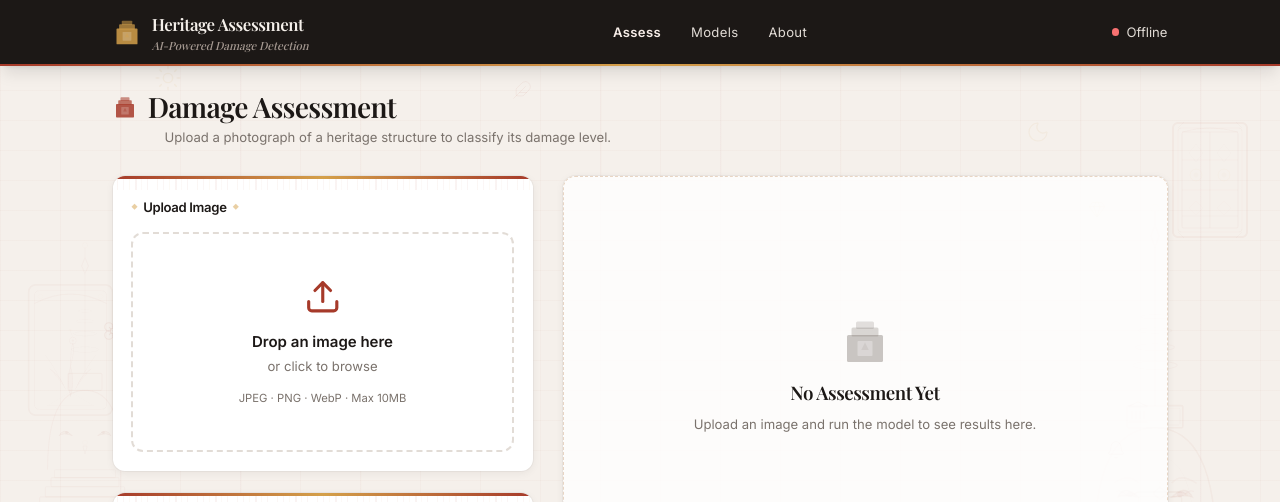
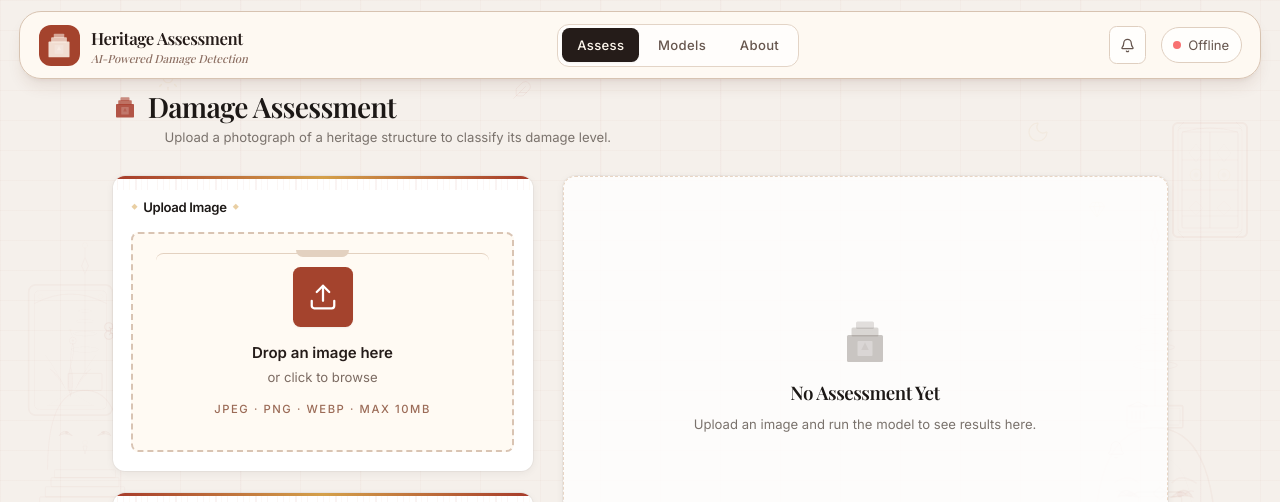
Before and after one commit to AdiShrestha/Heritage-Damage-Assessment, a React (Vite) app in the folder heritage-frontend/: page / in a window 1280 px wide. Shown: the top 502 px of the page. Built offline with nearby package versions, Linux system fonts and the light colour scheme; no server answers; a web font is replaced by a local one.

Commit message:
Web layout updated, components positioning updated

```diff
--- a/heritage-frontend/src/components/layout/Navbar.jsx
+++ b/heritage-frontend/src/components/layout/Navbar.jsx
@@ -1,6 +1,6 @@
 import { useEffect, useState } from 'react';
 import { NavLink, useLocation } from 'react-router-dom';
-import { Menu } from 'lucide-react';
+import { Bell, Menu } from 'lucide-react';
 import { useHealth } from '../../hooks/useHealth';
 
 function getStatusCopy(status) {
@@ -39,28 +39,28 @@ export function Navbar() {
   }, [location.pathname]);
 
   const navClass = ({ isActive }) =>
-    `text-sm tracking-wide transition-colors duration-150 ease-in-out ${
-      isActive ? 'font-semibold text-[#F7EDE8]' : 'text-[#E2DCD6] hover:text-[#F7EDE8]'
+    `rounded-lg px-4 py-2 text-sm font-medium tracking-wide transition-all duration-200 ease-out ${
+      isActive ? 'bg-[#251c19] text-[#fff8ee] shadow-sm' : 'text-[#66564e] hover:bg-[#f3e5d5] hover:text-[#251c19]'
     }`;
 
   return (
-    <header className="fixed inset-x-0 top-0 z-50 bg-[#1C1816] text-white shadow-lg">
-      <div className="mx-auto flex max-w-[1100px] items-center justify-between px-4 py-3 sm:px-6">
+    <header className="fixed inset-x-0 top-0 z-50 px-3 pt-3 sm:px-5">
+      <div className="mx-auto flex max-w-[1280px] items-center justify-between rounded-[22px] border border-[#d7c3b1] bg-[#fffaf3]/90 px-4 py-3 text-[#251c19] shadow-lg shadow-[#5f321d]/10 backdrop-blur-xl sm:px-5">
         <NavLink to="/" className="flex items-center gap-3 group">
-          <div className="text-[#D4A04A] transition-colors duration-200 group-hover:text-[#E8C47A]">
+          <div className="flex h-11 w-11 items-center justify-center rounded-xl bg-[#a4432d] text-[#fff8ee] transition-colors duration-200 group-hover:bg-[#251c19]">
             <PagodaIcon />
           </div>
           <div>
-            <div className="font-display text-lg font-semibold tracking-tight text-[#F5F0EB]">
+            <div className="font-display text-lg font-semibold tracking-tight text-[#251c19]">
               Heritage Assessment
             </div>
-            <div className="text-xs text-[#A69A92] font-display italic">
+            <div className="text-xs text-[#8b6e61] font-display italic">
               AI-Powered Damage Detection
             </div>
           </div>
         </NavLink>
 
-        <nav className="hidden items-center gap-8 md:flex">
+        <nav className="hidden items-center gap-1 rounded-xl border border-[#e3d4c6] bg-white/65 p-1 md:flex">
           <NavLink to="/" end className={navClass}>
             Assess
           </NavLink>
@@ -73,7 +73,15 @@ export function Navbar() {
         </nav>
 
         <div className="flex items-center gap-4">
-          <div className="flex items-center gap-2 text-sm text-[#E2DCD6]">
+          <button
+            type="button"
+            className="hidden h-10 w-10 items-center justify-center rounded-lg border border-[#dfcfc0] bg-white/70 text-[#65554d] transition duration-200 hover:border-[#a4432d] hover:text-[#a4432d] sm:inline-flex"
+            aria-label="Notifications"
+          >
+            <Bell className="h-4 w-4" />
+          </button>
+
+          <div className="flex items-center gap-2 rounded-full border border-[#dfcfc0] bg-white/70 px-3 py-2 text-sm text-[#65554d]">
             <span className={`h-2 w-2 rounded-full ${getDotClass(status)} ${status === 'ok' ? 'animate-pulse' : ''}`} />
             <span className="hidden sm:inline">{getStatusCopy(status)}</span>
           </div>
@@ -81,7 +89,7 @@ export function Navbar() {
           <button
             type="button"
             onClick={() => setMobileOpen((value) => !value)}
-            className="inline-flex items-center justify-center rounded-lg border border-white/15 p-2 text-[#E2DCD6] transition-colors duration-150 ease-in-out hover:bg-white/10 md:hidden"
+            className="inline-flex items-center justify-center rounded-lg border border-[#dfcfc0] bg-white/70 p-2 text-[#65554d] transition-colors duration-150 ease-in-out hover:text-[#a4432d] md:hidden"
             aria-label="Open navigation menu"
           >
             <Menu className="h-5 w-5" />
@@ -89,11 +97,9 @@ export function Navbar() {
         </div>
       </div>
 
-      <div className="h-[2px] bg-gradient-to-r from-[#A63A2A] via-[#D4A04A] to-[#A63A2A]" />
-
       {mobileOpen ? (
-        <div className="border-t border-white/10 bg-[#1C1816] px-4 py-3 md:hidden">
-          <div className="mx-auto flex max-w-[1100px] flex-col gap-3">
+        <div className="mx-auto mt-2 max-w-[1280px] rounded-2xl border border-[#d7c3b1] bg-[#fffaf3]/95 px-4 py-3 shadow-lg backdrop-blur-xl md:hidden">
+          <div className="flex flex-col gap-2">
             <NavLink to="/" end className={navClass}>
               Assess
             </NavLink>
--- a/heritage-frontend/src/components/upload/ImageDropzone.jsx
+++ b/heritage-frontend/src/components/upload/ImageDropzone.jsx
@@ -35,22 +35,27 @@ export function ImageDropzone({ onFile, disabled = false }) {
   });
 
   const rootClasses = isDragActive
-    ? 'border-primary bg-primary-pale text-primary'
-    : 'border-stone-custom-light bg-white text-stone-custom';
+    ? 'border-[#a4432d] bg-[#fff3ea] text-[#a4432d]'
+    : 'border-[#d9c4b3] bg-[#fffaf3] text-[#7b6a61]';
 
   return (
     <div
       {...getRootProps()}
-      className={`flex min-h-[220px] cursor-pointer flex-col items-center justify-center rounded-xl border-2 border-dashed px-6 py-8 text-center transition-all duration-150 ease-in-out ${
-        disabled ? 'cursor-not-allowed opacity-60' : 'hover:border-primary hover:bg-primary-pale/30'
+      className={`group relative flex min-h-[220px] cursor-pointer flex-col items-center justify-center overflow-hidden rounded-lg border-2 border-dashed px-6 py-8 text-center transition-all duration-300 ease-out ${
+        disabled ? 'cursor-not-allowed opacity-60' : 'hover:-translate-y-0.5 hover:border-[#a4432d] hover:bg-white'
       } ${rootClasses}`}
       aria-disabled={disabled}
     >
       <input {...getInputProps()} aria-label="Upload heritage image" />
-      <Upload className={`h-10 w-10 ${isDragActive ? 'text-primary' : 'text-primary'}`} />
-      <p className="mt-4 text-base font-semibold text-text">{isDragActive ? 'Release to upload' : 'Drop an image here'}</p>
-      <p className="mt-1 text-sm text-text-muted">or click to browse</p>
-      <p className="mt-4 text-xs text-text-muted">JPEG · PNG · WebP · Max 10MB</p>
+      <div className="pointer-events-none absolute inset-x-6 top-5 h-7 rounded-t-lg border-t border-[#d2b79f] opacity-60">
+        <div className="mx-auto -mt-1 h-2 w-14 rounded-b-full bg-[#d2b79f]" />
+      </div>
+      <div className="flex h-16 w-16 items-center justify-center rounded-lg bg-[#a4432d] text-white shadow-sm transition duration-300 group-hover:scale-105">
+        <Upload className="h-8 w-8" strokeWidth={1.8} />
+      </div>
+      <p className="mt-4 text-base font-semibold text-[#251c19]">{isDragActive ? 'Release to upload' : 'Drop an image here'}</p>
+      <p className="mt-1 text-sm text-[#7c6b62]">or click to browse</p>
+      <p className="mt-4 text-xs font-medium uppercase tracking-[0.14em] text-[#9b6b57]">JPEG · PNG · WebP · Max 10MB</p>
     </div>
   );
 }
```
